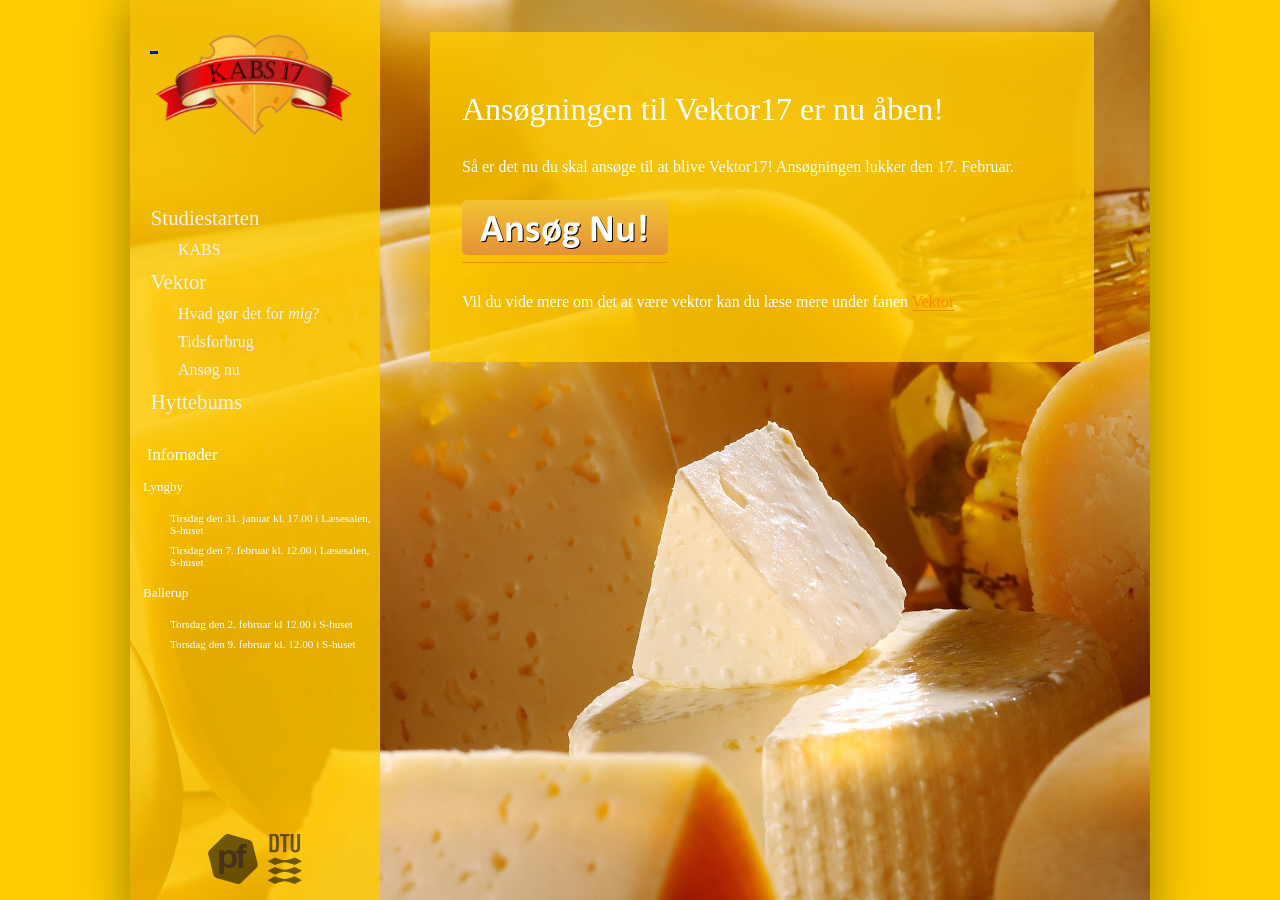
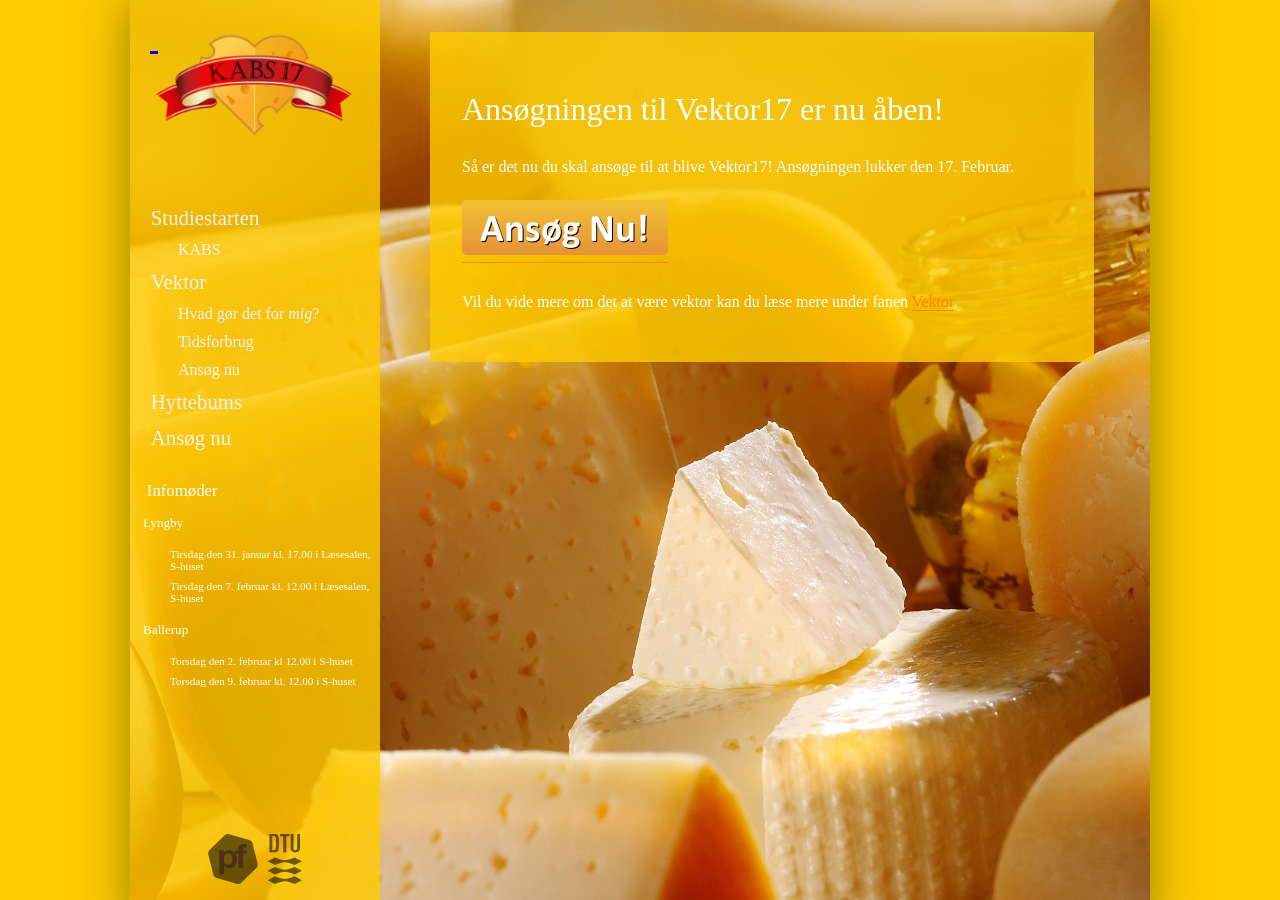
Before and after one commit to KABSDTU/kabsdtu.github.io, a Jekyll site: the page built from ansog-som-vektor.md, in a window 1280 px wide and 900 px high. Built offline with Jekyll 4.4.1, drawn with Linux system fonts in a browser that asks for light colours; some web fonts are replaced.

Commit message:
Update default.html

```diff
--- a/_layouts/default.html
+++ b/_layouts/default.html
@@ -49,7 +49,9 @@
                                 </ul>
                         </li>
                         <li><a href="/hyttebums.html">Hyttebums</a></li>
-
+                            <ul>
+                                <li><a href="/ansog-som-hyttebums.html">Ansøg nu</a></li>
+                         </ul>
                     </ul>
                 </nav>
                 <aside>
```
